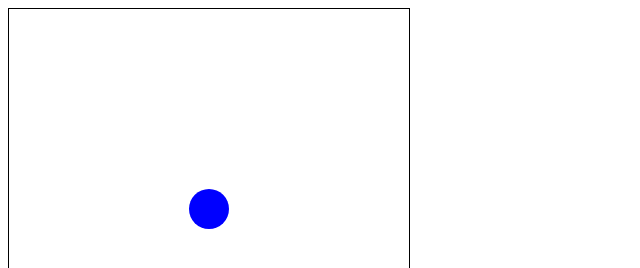
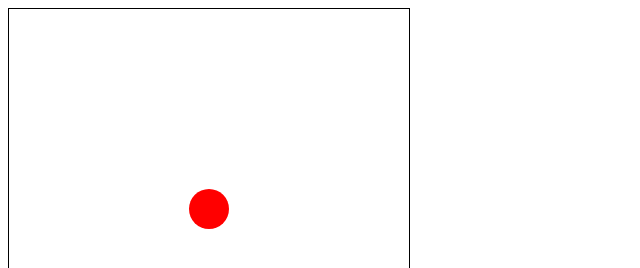
Before and after one commit to ScalarField/scalarfield.github.io, a plain HTML site: page programs/orientTest.html in a window 1280 px wide. Shown: the top 268 px of the page, without its empty margins (0-640 px from the left). Drawn offline with Linux system fonts and the light colour scheme.

Commit message:
Update orientTest.html

```diff
--- a/programs/orientTest.html
+++ b/programs/orientTest.html
@@ -18,7 +18,7 @@ draw();
 function draw(){
 	f.clearRect(0,0, 400,400);
 	f.beginPath();
-	f.fillStyle="blue";
+	f.fillStyle="red";
 	f.arc(x, y, 20, 0, 2*Math.PI);
 	f.fill();
 	f.closePath();
```
